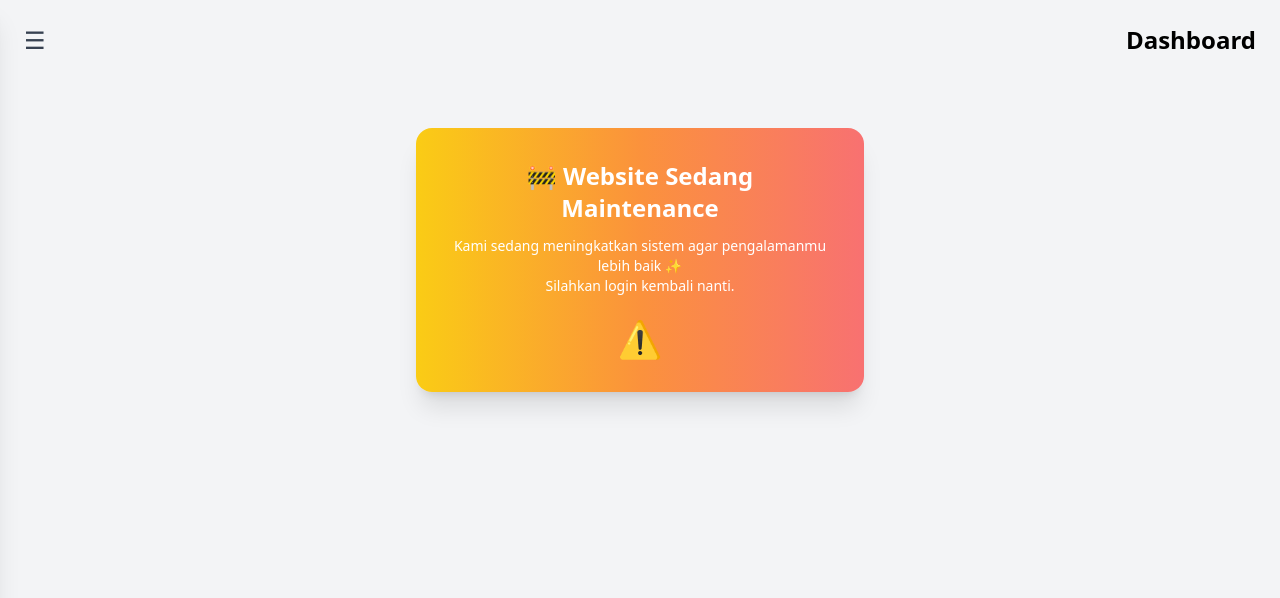
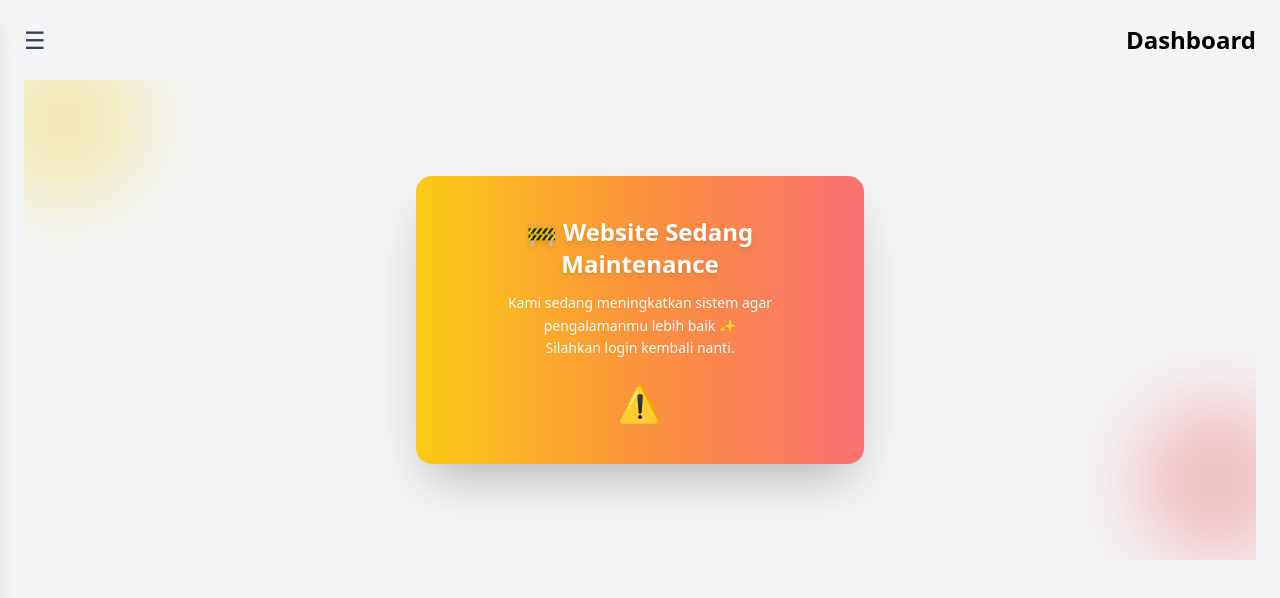
Before and after one commit to aanzapi/Web, a React (Vite) app: page /dashboard in a window 1280 px wide. Shown: the top 598 px of the page. Built offline with nearby package versions, Linux system fonts and the light colour scheme.

Commit message:
Update Dashboard.jsx

```diff
--- a/src/pages/Dashboard.jsx
+++ b/src/pages/Dashboard.jsx
@@ -78,10 +78,15 @@ function Dashboard() {
 
         {/* Content */}
         {tab === "home" && (
-  <div className="flex flex-col items-center justify-center text-center py-12">
-    <div className="bg-gradient-to-r from-yellow-400 via-orange-400 to-red-400 text-white shadow-xl rounded-2xl p-8 max-w-md">
-      <h3 className="text-2xl font-bold mb-3">🚧 Website Sedang Maintenance</h3>
-      <p className="mb-6 text-sm">
+  <div className="relative flex flex-col items-center justify-center text-center py-16 min-h-[60vh] overflow-hidden">
+    {/* Ornamen blur background */}
+    <div className="absolute -top-10 -left-10 w-40 h-40 bg-yellow-300 rounded-full mix-blend-multiply filter blur-2xl opacity-30 animate-pulse"></div>
+    <div className="absolute bottom-0 -right-10 w-40 h-40 bg-red-400 rounded-full mix-blend-multiply filter blur-2xl opacity-30 animate-pulse"></div>
+
+    {/* Card Info */}
+    <div className="relative bg-gradient-to-r from-yellow-400 via-orange-400 to-red-400 text-white shadow-2xl rounded-2xl p-10 max-w-md z-10">
+      <h3 className="text-2xl font-bold mb-3 drop-shadow-md">🚧 Website Sedang Maintenance</h3>
+      <p className="mb-6 text-sm leading-relaxed drop-shadow-sm">
         Kami sedang meningkatkan sistem agar pengalamanmu lebih baik ✨<br />
         Silahkan login kembali nanti.
       </p>
@@ -89,7 +94,6 @@ function Dashboard() {
     </div>
   </div>
 )}
-
         {tab === "profile" && (
           <div>
             <h3 className="text-xl font-semibold mb-4">Profil Saya</h3>
```
